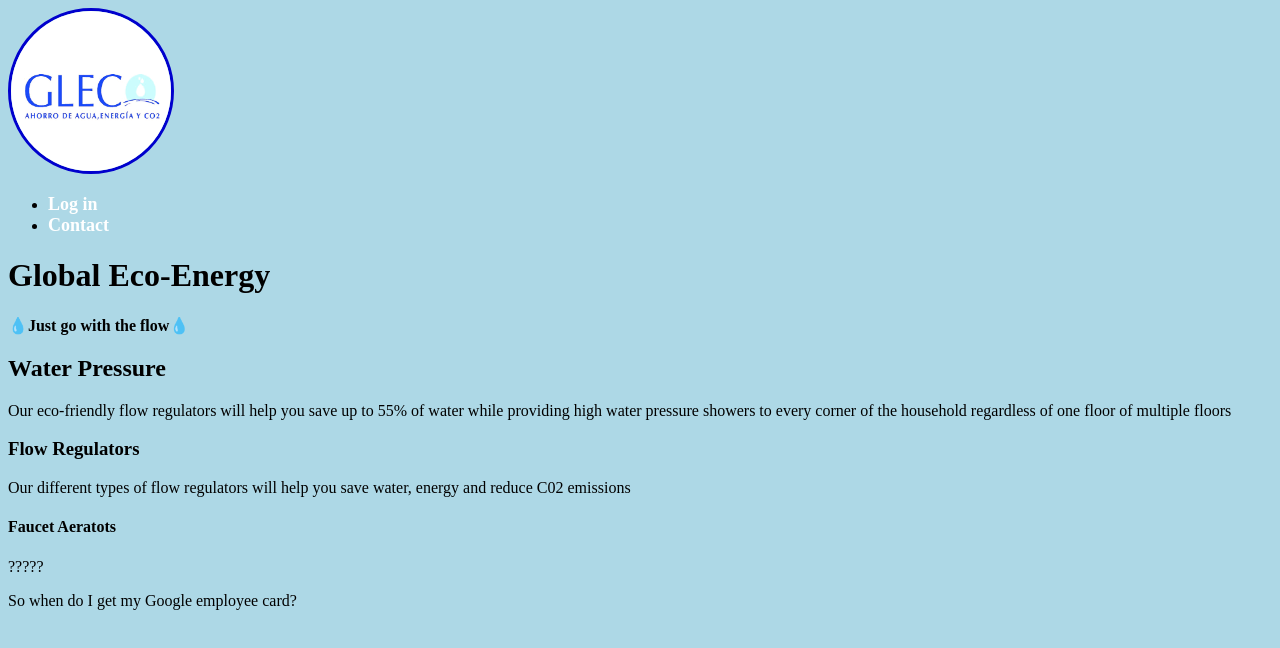
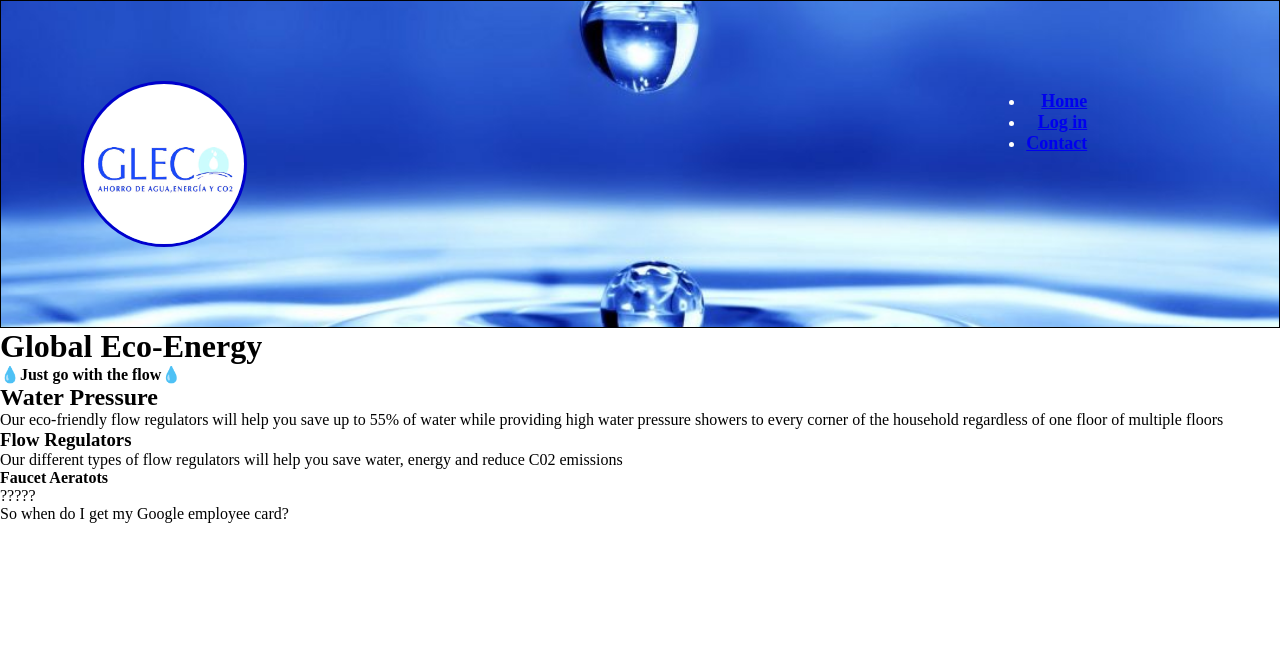
Before and after one commit to Angelajm6/mini-project, a plain HTML site: page index.html in a window 1280 px wide. Drawn offline with Linux system fonts and the light colour scheme.

Commit message:
starting with the website basics

```diff
--- a/index.html
+++ b/index.html
@@ -1,28 +1,32 @@
 <!DOCTYPE html>
 <html lang="en-US">
 
-<head>
+<head >
     <meta charset="UTF-8">
     <title>Global Eco-Energy</title>
     <link rel="stylesheet" type="text/css" href="style.css" />
-    <img id="logo" src="images/Logo.png" alt="Global Eco-energy logo">
-    <ul class="sidebar">
-        <li><a href="#"><strong>Log in</strong></a></li>
-        <li><a href="#"><strong>Contact</strong></a></li>
-    </ul>
-
 </head>
 
 <body>
- <header>
-    <h1><strong>Global Eco-Energy</strong></h1>
-    <p><strong>💧Just go with the flow💧</strong></p>
-
-<!-- Save water,save energy, save your pocket!? ?-->
-</header>
+    <header>
+    <div id="header">
+        <img class="logo" src="images/Logo.png" alt="Global Eco-energy logo">
+        <div class="sidebar">
+            <ul>
+                <li><a href="#"><strong>Home</strong></a></li>
+                <li><a href="#"><strong>Log in</strong></a></li>
+                <li><a href="#"><strong>Contact</strong></a></li>
+            </ul>
+        </div>
+    </div>
+    </header>
 
 
     <main>
+        <h1><strong>Global Eco-Energy</strong></h1>
+        <p><strong>💧Just go with the flow💧</strong></p>
+
+<!-- Save water,save energy, save your pocket!? ?-->
     <div class="colums">
         <h2 class="colors">Water Pressure</h2>
         <p>Our eco-friendly flow regulators will help you save up to 55% of water while providing high water pressure showers to every corner of the household regardless of one floor of multiple floors </p>
--- a/style.css
+++ b/style.css
@@ -1,14 +1,29 @@
 *{
-    background-color:lightblue;
+    margin:0px;
+    padding:0px;
 }
 
-#logo {
+.logo {
     border:3px solid mediumblue;
     border-radius:280px;
     max-width:160px;
 }
 
-.sidebar a{
+#header{
+    display:flex;
+    justify-content:space-between;
+    flex-wrap:wrap;
+    padding:80px;
+    background:url(images/water.jpeg);
+    background-size:cover;
+    background-position:center;
+    border:1px solid;
+}
+
+.sidebar{
+    display:flex;
+    text-align:right;
+    padding:10px 10%;
     font-size: 18px;
     text-decoration:none;
     color:white;
```
